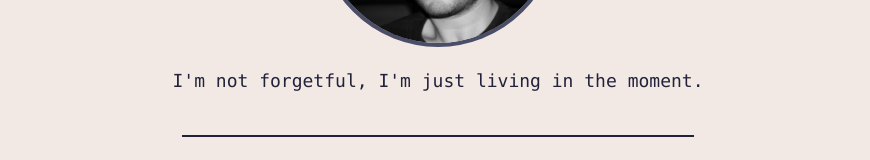
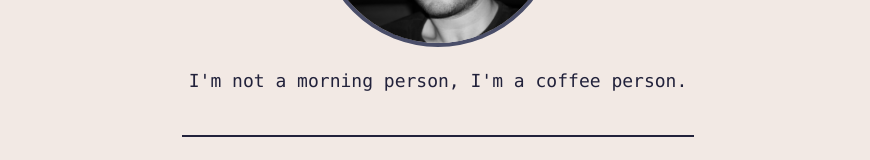
Before and after one commit to aghanoury/website, a Next.js app: page / in a window 1280 px wide. Shown: the part 317-477 px from the top of the page, without its empty margins (202-1072 px from the left). Built offline with nearby package versions, Linux system fonts and the light colour scheme.

Commit message:
change to component for useState

```diff
--- a/pages/index.tsx
+++ b/pages/index.tsx
@@ -11,7 +11,7 @@
 const joke = Jokes();
 console.log(joke);
 
-function getJoke() {
+function GetJoke() {
   const [hydrated, setHydrated] = useState(false);
   useEffect(() => {
     setHydrated(true);
@@ -66,7 +66,7 @@
       </div>
       <div className="flex items-center justify-center">
         <p className="text-lg text-center">
-          <a>{getJoke()}</a>
+          <a>{GetJoke()}</a>
           {/* <span className="block-cursor absolute mt-1 ml-1 bg-dark_blue dark:bg-white" /> */}
         </p>
       </div>
```
